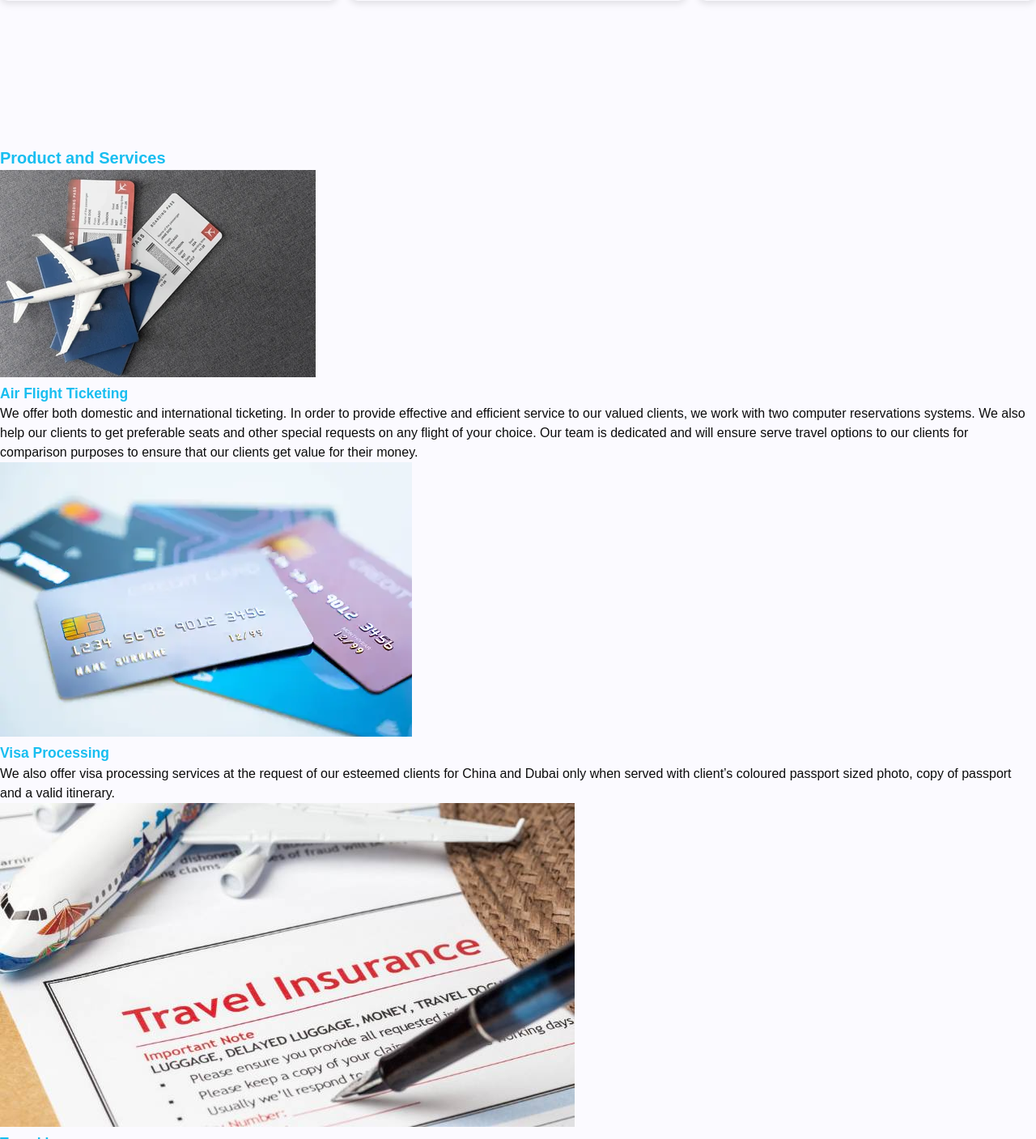
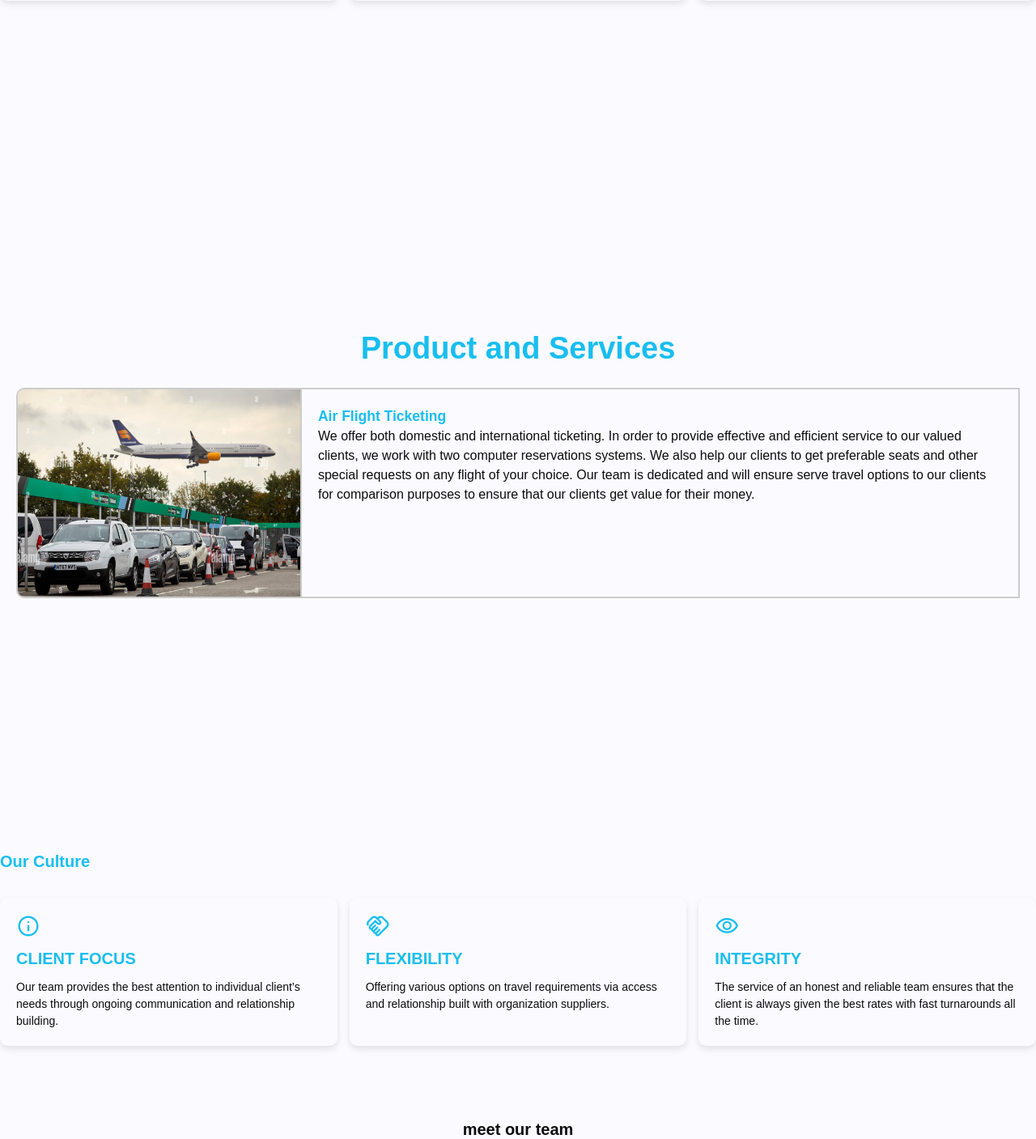
Before and after one commit to MarronMw/bootstrapped, a Django app: page / in a window 1280 px wide. Shown: the part 1465-2872 px from the top of the page at 81% size. Run offline with Django 5.2, Linux system fonts and the light colour scheme; some libraries are stand-ins or nearby versions.

Commit message:
services section

```diff
--- a/bootstrapped/static/css/styles.css
+++ b/bootstrapped/static/css/styles.css
@@ -101,7 +101,7 @@
 
 /* Hero Section Styling */
 .hero-section {
-  background: url("{% static 'images/hero-bg.jpg' %}") no-repeat center center;
+  background: url("../images/travevl3.webp") no-repeat center center;
   background-size: cover;
   color: var(--white);
   display: flex;
@@ -259,3 +259,48 @@
   }
 }
 /* END OF ABOUT US, THE OUR VISION PART */
+
+/* product and services */
+#product-and-services {
+  display: flex;
+  flex-direction: column;
+  justify-content: center;
+  min-height: 100vh;
+  height: fit-content;
+}
+#product-and-services h2 {
+  align-self: center;
+  font-size: 38px;
+}
+#product-and-services .cards-container .card {
+  width: 100vw;
+  height: 30rem;
+  padding: 2rem;
+  overflow: hidden;
+  /* border: 2px solid tomato; for testing purposes only */
+}
+
+#product-and-services .cards-container .card .row {
+  display: flex;
+  row-gap: 0.5rem;
+  border: 2px solid var(--gray);
+  border-top-left-radius: 1rem;
+  border-bottom-left-radius: 1rem;
+  overflow: hidden;
+  height: 100%;
+}
+
+#product-and-services .cards-container .card .row .img-container {
+  width: 100%;
+  object-fit: cover;
+  border-right: 2px solid var(--gray);
+}
+
+#product-and-services .cards-container .card .row .text-container {
+  padding: 2rem;
+}
+
+#product-and-services .cards-container .card .row .card-img {
+  width: 100%;
+  height: 100%;
+}
--- a/bootstrapped/templates/components/services.html
+++ b/bootstrapped/templates/components/services.html
@@ -6,17 +6,18 @@
 >
   <h2 class="text-center mb-4" style="color: #18bef0">Product and Services</h2>
 
+  <div class="cards-container">
     <!-- Air Flight Ticketing -->
     <div class="card mb-3 reveal">
       <div class="row no-gutters">
-      <div class="col-md-4">
+        <div class="img-container col-md-4">
           <img
-          src="{% static 'images/airflightticketing.webp' %}"
+            src="{% static 'images/travelHire.webp' %}"
             class="card-img"
             alt="Air Flight Ticketing"
           />
         </div>
-      <div class="col-md-8">
+        <div class="text-container col-md-8">
           <div class="card-body">
             <h3 class="card-title" style="color: #18bef0">
               Air Flight Ticketing
@@ -27,107 +28,12 @@
               work with two computer reservations systems. We also help our
               clients to get preferable seats and other special requests on any
               flight of your choice. Our team is dedicated and will ensure serve
-            travel options to our clients for comparison purposes to ensure that
-            our clients get value for their money.
+              travel options to our clients for comparison purposes to ensure
+              that our clients get value for their money.
             </p>
           </div>
         </div>
       </div>
     </div>
-
-  <!-- Visa Processing -->
-  <div class="card mb-3 reveal">
-    <div class="row no-gutters">
-      <div class="col-md-4">
-        <img
-          src="{% static 'images/visa.webp' %}"
-          class="card-img"
-          alt="Visa Processing"
-        />
-      </div>
-      <div class="col-md-8">
-        <div class="card-body">
-          <h3 class="card-title" style="color: #18bef0">Visa Processing</h3>
-          <p class="card-text">
-            We also offer visa processing services at the request of our
-            esteemed clients for China and Dubai only when served with client’s
-            coloured passport sized photo, copy of passport and a valid
-            itinerary.
-          </p>
-        </div>
-      </div>
-    </div>
-  </div>
-
-  <!-- Travel Insurance -->
-  <div class="card mb-3 reveal">
-    <div class="row no-gutters">
-      <div class="col-md-4">
-        <img
-          src="{% static 'images/Travel-insurance.webp' %}"
-          class="card-img"
-          alt="Travel Insurance"
-        />
-      </div>
-      <div class="col-md-8">
-        <div class="card-body">
-          <h3 class="card-title" style="color: #18bef0">Travel Insurance</h3>
-          <p class="card-text">
-            We facilitate insurance for our client’s trips to ensure the clients
-            are covered in case of loss and damage to their property.<br />
-          </p>
-        </div>
-      </div>
-    </div>
-  </div>
-
-  <!-- Car Hire Bookings / Airport Transfers -->
-  <div class="card mb-3 reveal">
-    <div class="row no-gutters">
-      <div class="col-md-4">
-        <img
-          src="{% static 'images/travelHire.webp' %}"
-          class="card-img"
-          alt="Car Hire Bookings / Airport Transfers"
-        />
-      </div>
-      <div class="col-md-8">
-        <div class="card-body">
-          <h3 class="card-title" style="color: #18bef0">
-            Car Hire Bookings / Airport Transfers
-          </h3>
-          <p class="card-text">
-            We have good working relationship with reputable car hire companies
-            for best cars and airport shuttles ready for all our clients on
-            request. We also negotiated favorable rates for car hire rentals for
-            the best domestic hires.
-          </p>
-        </div>
-      </div>
-    </div>
-  </div>
-
-  <!-- Accommodation -->
-  <div class="card mb-3 reveal">
-    <div class="row no-gutters">
-      <div class="col-md-4">
-        <img
-          src="{% static 'images/accomodation.webp' %}"
-          class="card-img"
-          alt="Accommodation"
-        />
-      </div>
-      <div class="col-md-8">
-        <div class="card-body">
-          <h3 class="card-title" style="color: #18bef0">Accommodation</h3>
-          <p class="card-text">
-            To make bookings simpler and more cost effective we consolidate
-            accommodation inventory to serve the clients better and effectively.
-            Our team is specialized and dedicated in picking best accommodation
-            at affordable rates for all destinations.
-          </p>
-        </div>
-      </div>
-    </div>
   </div>
 </section>
```
Lines whose indentation alone changed are shown as unchanged.
